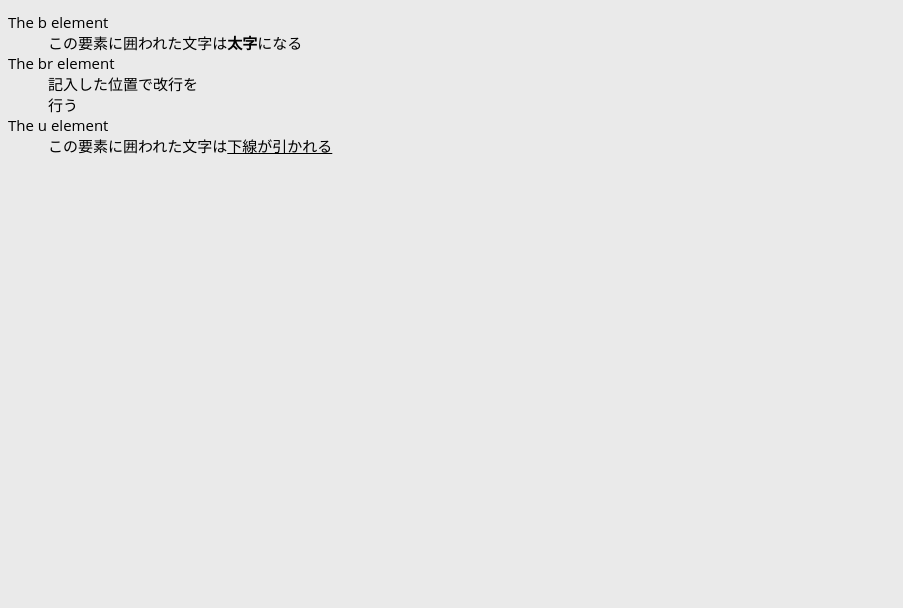
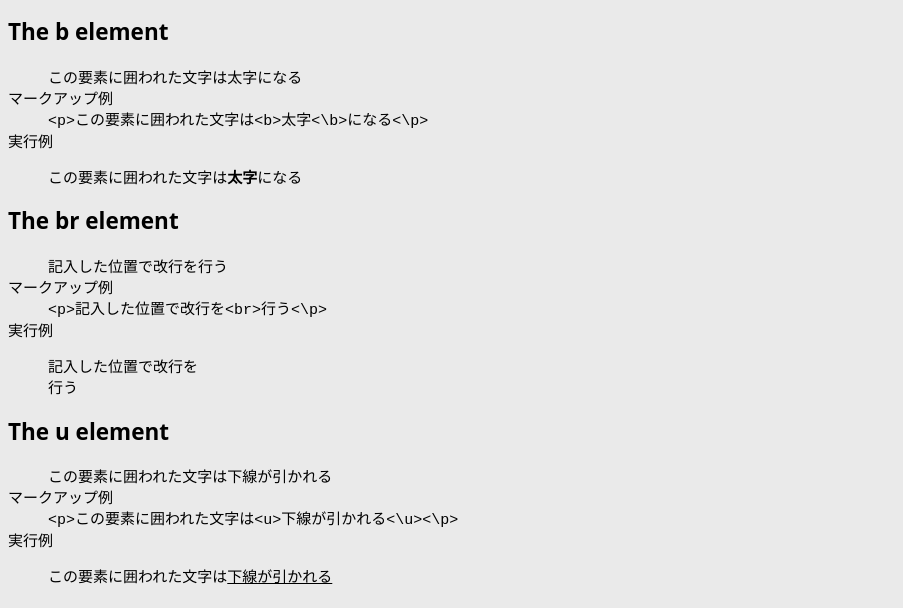
Before and after one commit to Ayaaa-n/webp-2, a plain HTML site: page index.html in a window 1280 px wide. Shown: the part 192-800 px from the top of the page, without its empty margins (0-903 px from the left). Drawn offline with Linux system fonts and the light colour scheme.

Commit message:
Update index.html

```diff
--- a/index.html
+++ b/index.html
@@ -11,14 +11,44 @@
     <h1>日本大学文理学部情報科学科 Webプログラミングの演習課題2</h1>
     <h4>5419053 中島綾乃</h4>
     <h1>HTML要素の説明</h1>
-    <dl>
-      <dt>The b element</dt>
-      <dd>この要素に囲われた文字は<b>太字</b>になる</dd>
-      <dt>The br element</dt>
-      <dd>記入した位置で改行を<br>行う</dd>
-      <dt>The u element</dt>
-      <dd>この要素に囲われた文字は<u>下線が引かれる</u></dd>
+    <dl><dt><h2>The b element</h2></dt>
+      <dd>この要素に囲われた文字は太字になる</dd>
+      <dt>マークアップ例</dt>
+      <dd>
+        <code>
+          &lt;p&gt;この要素に囲われた文字は&lt;b&gt;太字&lt;\b&gt;になる&lt;\p&gt;
+      </code>
+      </dd>
+      <dt>実行例</dt>
+      <dd>
+        <p>この要素に囲われた文字は<b>太字</b>になる</p>
+      </dd>
+
+      <dl><dt><h2>The br element</h2></dt>
+        <dd>記入した位置で改行を行う</dd>
+        <dt>マークアップ例</dt>
+        <dd>
+          <code>
+            &lt;p&gt;記入した位置で改行を&lt;br&gt;行う&lt;\p&gt;
+        </code>
+        </dd>
+        <dt>実行例</dt>
+        <dd>
+          <p>記入した位置で改行を<br>行う</p>
+        </dd>
+
+        <dl><dt><h2>The u element</h2></dt>
+          <dd>この要素に囲われた文字は下線が引かれる</dd>
+          <dt>マークアップ例</dt>
+          <dd>
+            <code>
+              &lt;p&gt;この要素に囲われた文字は&lt;u&gt;下線が引かれる&lt;\u&gt;&lt;\p&gt;
+          </code>
+          </dd>
+          <dt>実行例</dt>
+          <dd>
+            <p>この要素に囲われた文字は<u>下線が引かれる</u></p>
+          </dd>
     </dl>
-
   </body>
 </html>
```
